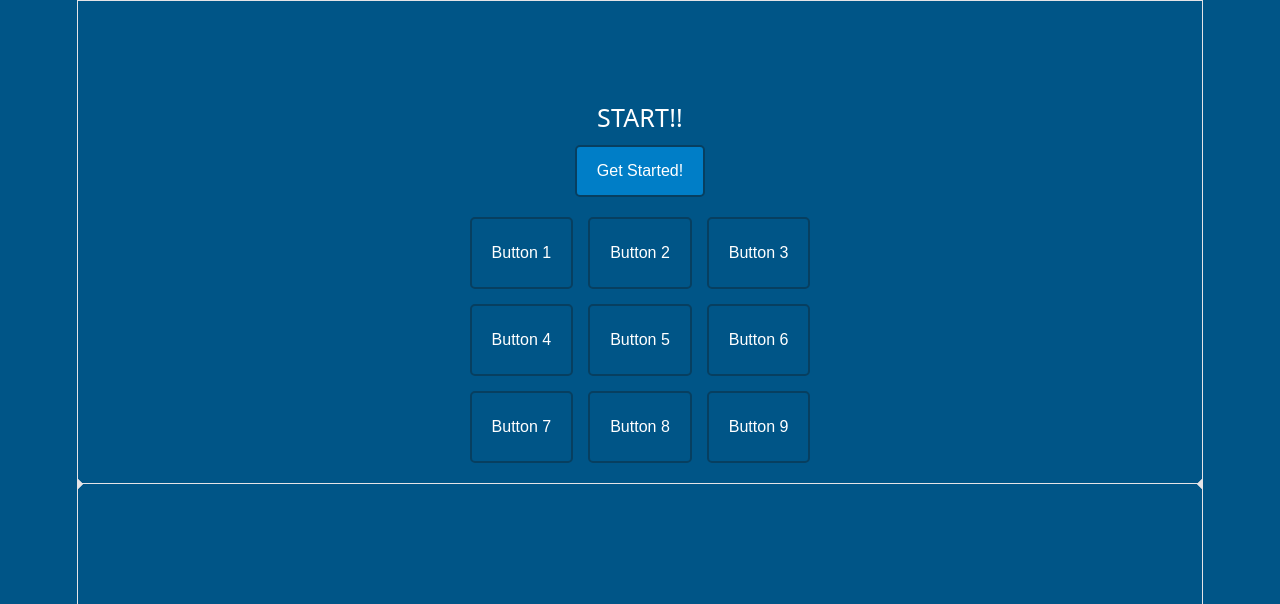
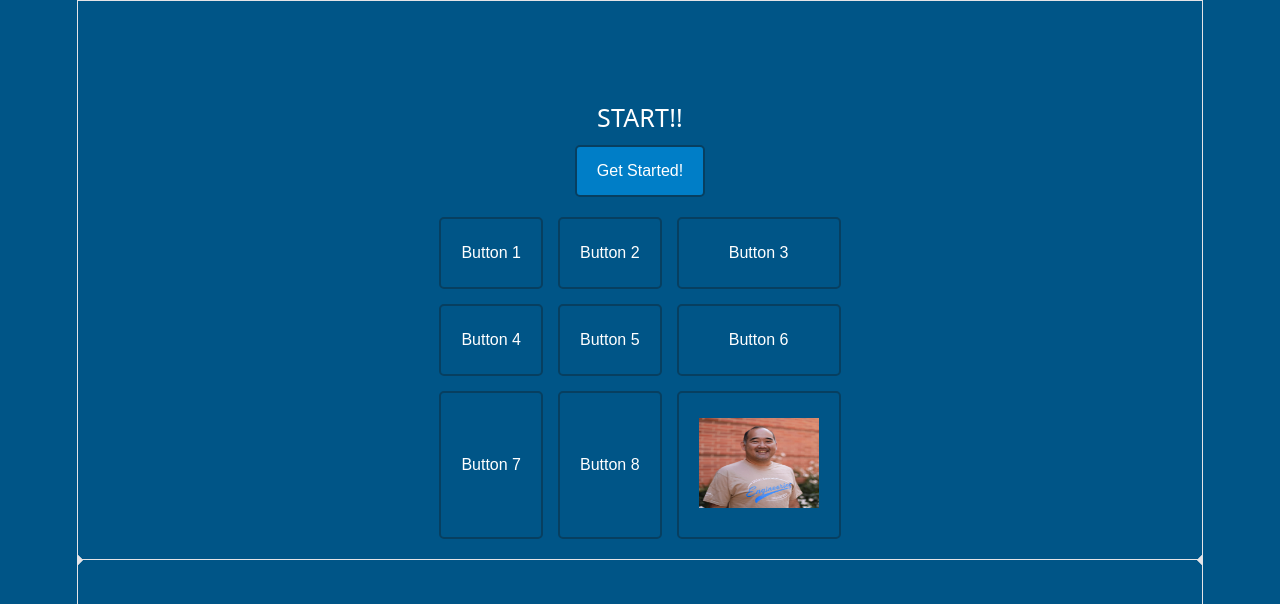
Before and after one commit to LucasWills/Eng1TR-ReactJs-Project, a React (Vite) app: page / in a window 1280 px wide. Shown: the top 604 px of the page. Built offline with nearby package versions, Linux system fonts and the light colour scheme.

Commit message:
added wes

```diff
--- a/src/App.jsx
+++ b/src/App.jsx
@@ -1,7 +1,7 @@
 import { useState, useEffect, use } from 'react'
 import reactLogo from './assets/react.svg'
 import viteLogo from './assets/vite.svg'
-import heroImg from './assets/hero.png'
+import Wes from './assets/Wes.jpg'
 import './App.css'
 
 
@@ -293,7 +293,7 @@ function App() {
       }
 
       {/* all the grid buttons and their functions... */}
-      <div class="button-grid">
+      <div class="button-grid" >
         <button class={`${(buttonsLit[0] == false ? 'grid-btn' : 'grid-btn-lit')}`} onClick={() => UpdateLog(1)}>Button 1</button>
         <button class={`${(buttonsLit[1] == false ? 'grid-btn' : 'grid-btn-lit')}`} onClick={() => UpdateLog(2)}>Button 2</button>
         <button class={`${(buttonsLit[2] == false ? 'grid-btn' : 'grid-btn-lit')}`} onClick={() => UpdateLog(3)}>Button 3</button>
@@ -302,9 +302,8 @@ function App() {
         <button class={`${(buttonsLit[5] == false ? 'grid-btn' : 'grid-btn-lit')}`} onClick={() => UpdateLog(6)}>Button 6</button>
         <button class={`${(buttonsLit[6] == false ? 'grid-btn' : 'grid-btn-lit')}`} onClick={() => UpdateLog(7)}>Button 7</button>
         <button class={`${(buttonsLit[7] == false ? 'grid-btn' : 'grid-btn-lit')}`} onClick={() => UpdateLog(8)}>Button 8</button>
-        <button class={`${(buttonsLit[8] == false ? 'grid-btn' : 'grid-btn-lit')}`} onClick={() => UpdateLog(9)}>Button 9</button>
+        <button class={`${(buttonsLit[8] == false ? 'grid-btn' : 'grid-btn-lit')}`} onClick={() => UpdateLog(9)}><img src={Wes} width={120} height={90}></img></button>
       </div>
-
       <div className="ticks"></div>
       <div className="ticks"></div>
       <section id="spacer"></section>
```
Also changed, not shown: src/assets/Wes.jpg (added).
